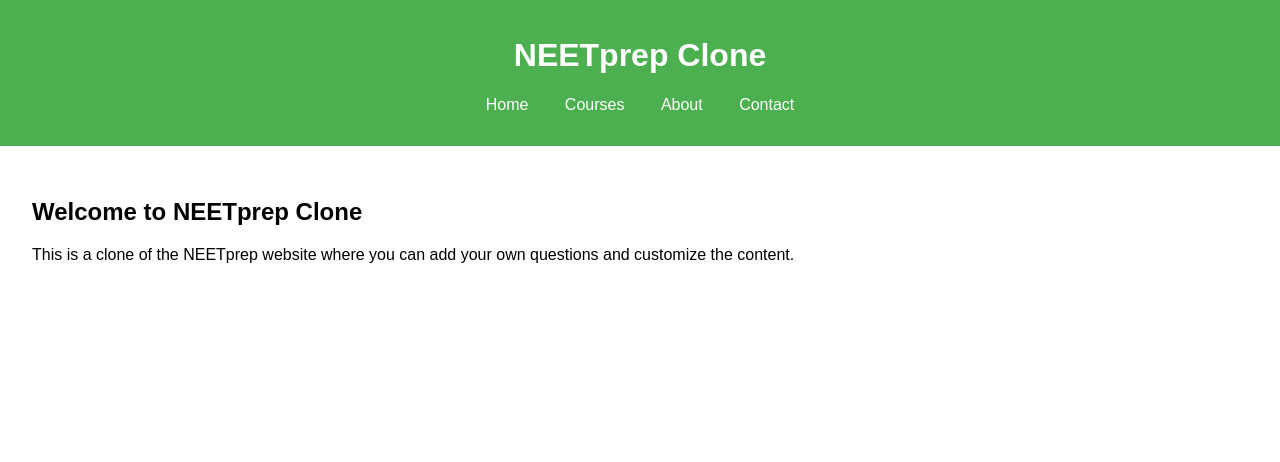
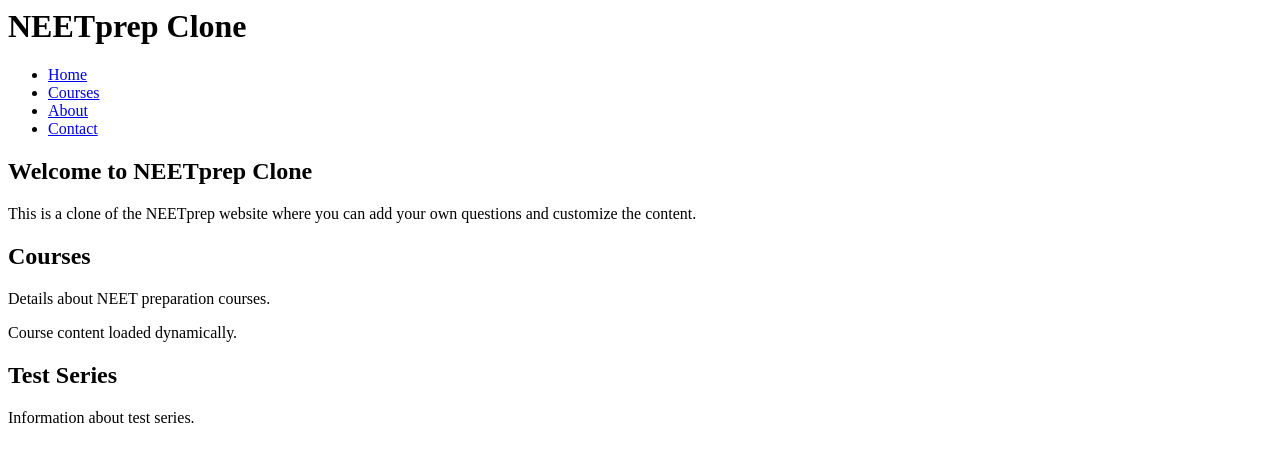
Before and after one commit to Educating435/neetprep-clone, a plain HTML site: page index.html in a window 1280 px wide. Drawn offline with Linux system fonts and the light colour scheme.

Commit message:
Enhanced

```diff
--- a/css/style.css
+++ b/css/style.css
@@ -24,3 +24,6 @@
 main {
     padding: 2em;
 }
+section {
+    margin-bottom: 2em;
+}
--- a/index.html
+++ b/index.html
@@ -1,11 +1,3 @@
-<!DOCTYPE html>
-<html lang="en">
-<head>
-    <meta charset="UTF-8">
-    <meta name="viewport" content="width=device-width, initial-scale=1.0">
-    <title>NEETprep Clone</title>
-    <link rel="stylesheet" href="css/style.css">
-</head>
 <body>
     <header>
         <h1>NEETprep Clone</h1>
@@ -19,11 +11,18 @@
         </nav>
     </header>
     <main>
-        <section>
+        <section id="welcome">
             <h2>Welcome to NEETprep Clone</h2>
             <p>This is a clone of the NEETprep website where you can add your own questions and customize the content.</p>
+        </section>
+        <section id="courses">
+            <h2>Courses</h2>
+            <p>Details about NEET preparation courses.</p>
+        </section>
+        <section id="test-series">
+            <h2>Test Series</h2>
+            <p>Information about test series.</p>
         </section>
     </main>
     <script src="js/main.js"></script>
 </body>
-</html>
--- a/js/main.js
+++ b/js/main.js
@@ -0,0 +1,8 @@
+document.addEventListener('DOMContentLoaded', () => {
+    console.log('NEETprep Clone loaded!');
+
+    // Add JavaScript functionality here
+    // Example: Load course details dynamically
+    const coursesSection = document.getElementById('courses');
+    coursesSection.innerHTML += '<p>Course content loaded dynamically.</p>';
+});
```
